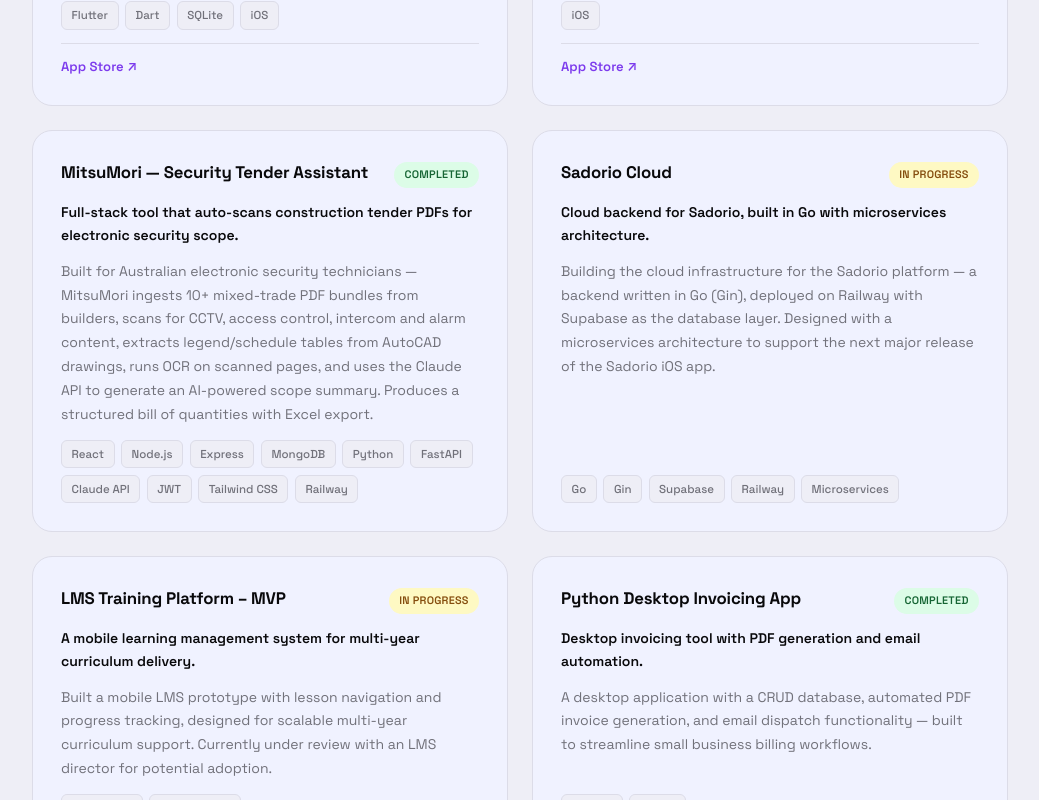
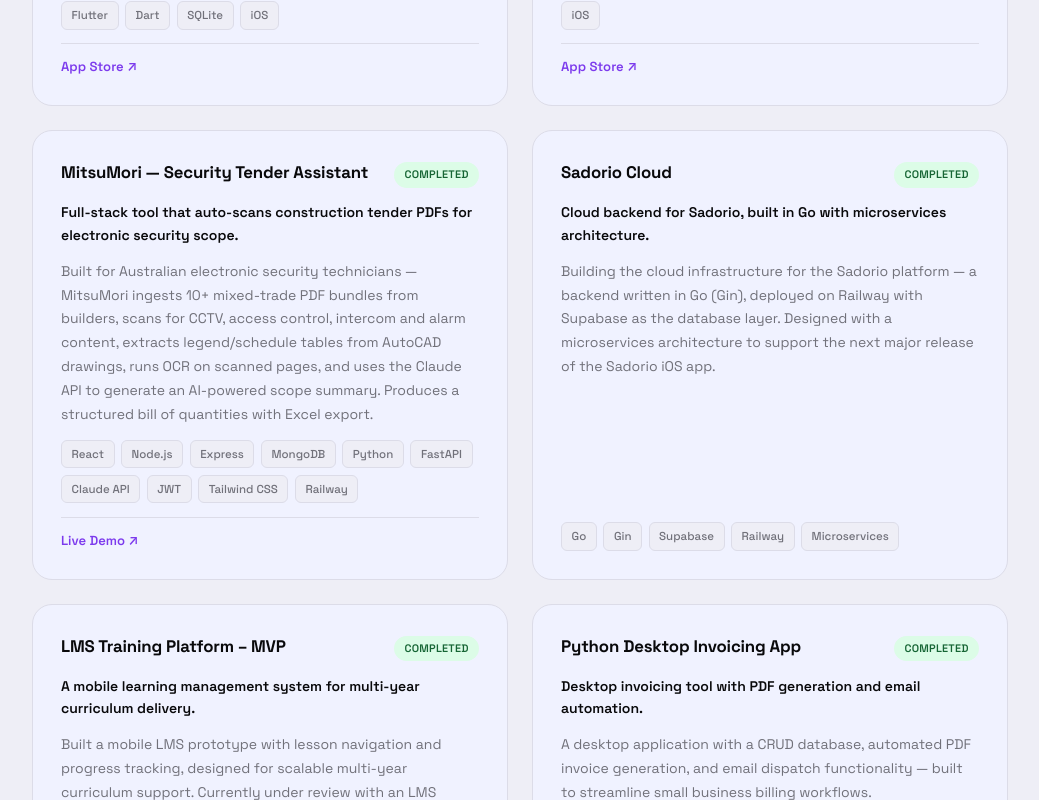
Before and after one commit to jerryrodelas/personal-page, a React (Vite) app: page / in a window 1280 px wide. Shown: the part 1900-2700 px from the top of the page, without its empty margins (120-1159 px from the left). Built offline with nearby package versions, Linux system fonts and the light colour scheme.

Commit message:
Mark Sadorio Cloud and LMS as completed

```diff
--- a/src/components/ProjectCard.jsx
+++ b/src/components/ProjectCard.jsx
@@ -3,7 +3,7 @@
 
 export default function ProjectCard({ project, delay = 0 }) {
   const [ref, inView] = useInView()
-  const { title, tagline, description, status, tags, appStoreLink, playStoreLink, githubLink, image } = project
+  const { title, tagline, description, status, tags, appStoreLink, playStoreLink, githubLink, liveLink, image } = project
 
   return (
     <article
@@ -33,8 +33,13 @@
           </div>
         )}
 
-        {(appStoreLink || playStoreLink || githubLink) && (
+        {(appStoreLink || playStoreLink || githubLink || liveLink) && (
           <div className="card__links">
+            {liveLink && (
+              <a href={liveLink} target="_blank" rel="noopener noreferrer" className="card__link">
+                Live Demo ↗
+              </a>
+            )}
             {appStoreLink && (
               <a href={appStoreLink} target="_blank" rel="noopener noreferrer" className="card__link">
                 App Store ↗
--- a/src/data/projects.js
+++ b/src/data/projects.js
@@ -50,6 +50,7 @@
     appStoreLink: "",
     playStoreLink: "",
     githubLink: "",
+    liveLink: "https://mitsumori.up.railway.app/login",
     image: "",
   },
 
@@ -61,7 +62,7 @@
     description:
       "Building the cloud infrastructure for the Sadorio platform — a backend written in Go (Gin), deployed on Railway with Supabase as the database layer. Designed with a microservices architecture to support the next major release of the Sadorio iOS app.",
     category: "other",
-    status: "in-progress",
+    status: "completed",
     tags: ["Go", "Gin", "Supabase", "Railway", "Microservices"],
     appStoreLink: "",
     playStoreLink: "",
@@ -75,7 +76,7 @@
     description:
       "Built a mobile LMS prototype with lesson navigation and progress tracking, designed for scalable multi-year curriculum support. Currently under review with an LMS director for potential adoption.",
     category: "mobile",
-    status: "in-progress",
+    status: "completed",
     tags: ["TypeScript", "React Native"],
     appStoreLink: "",
     playStoreLink: "",
```
